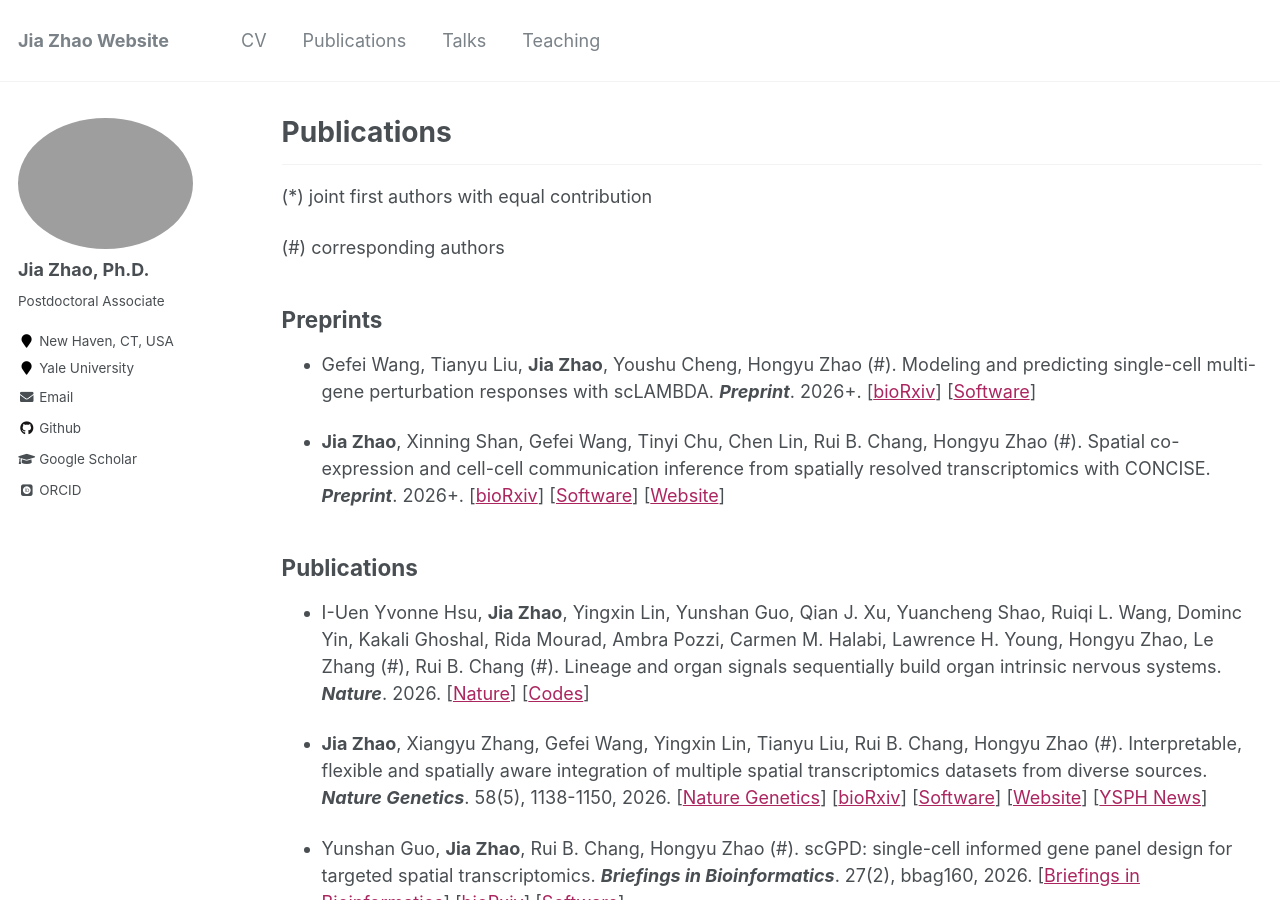
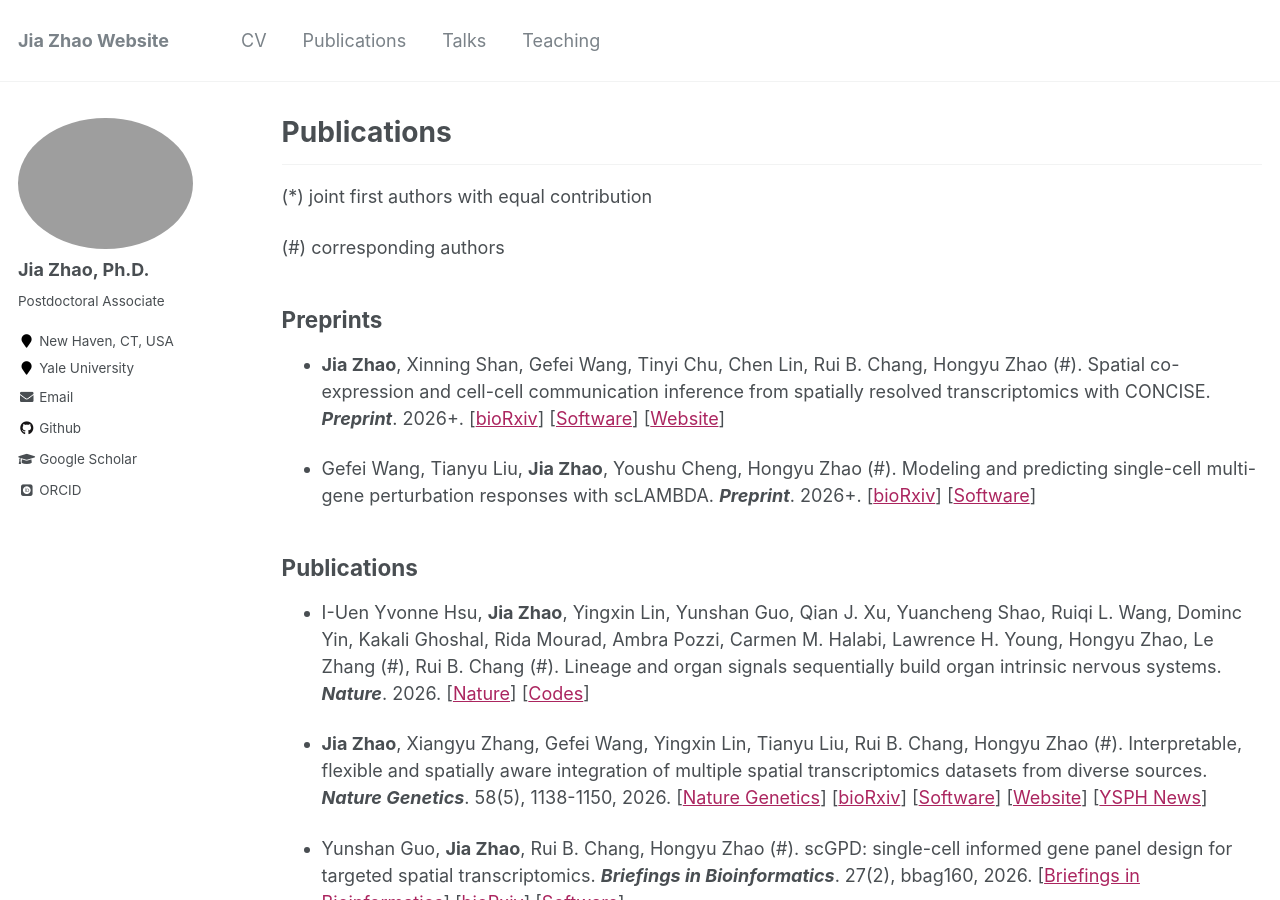
Before and after one commit to jiazhao97/jiazhao97.github.io, a Jekyll site: the page built from _pages/publications.md, in a window 1280 px wide and 900 px high. Built offline with Jekyll 4.4.1, drawn with Linux system fonts in a browser that asks for light colours; some web fonts are replaced.

```diff
--- a/_pages/publications.md
+++ b/_pages/publications.md
@@ -17,9 +17,9 @@ author_profile: true
 
 Preprints
 ------
+* **Jia Zhao**, Xinning Shan, Gefei Wang, Tinyi Chu, Chen Lin, Rui B. Chang, Hongyu Zhao (#). Spatial co-expression and cell-cell communication inference from spatially resolved transcriptomics with CONCISE. ***Preprint***. 2026+. \[[bioRxiv](https://doi.org/10.64898/2026.06.22.733860)\] \[[Software](https://github.com/jiazhao97/CONCISE)\] \[[Website](https://jiazhao97.github.io/CONCISE-tutorial/)\]
+
 * Gefei Wang, Tianyu Liu, **Jia Zhao**, Youshu Cheng, Hongyu Zhao (#). Modeling and predicting single-cell multi-gene perturbation responses with scLAMBDA. ***Preprint***. 2026+. \[[bioRxiv](https://doi.org/10.1101/2024.12.04.626878)\] \[[Software](https://github.com/gefeiwang/scLAMBDA)\]
-
-* **Jia Zhao**, Xinning Shan, Gefei Wang, Tinyi Chu, Chen Lin, Rui B. Chang, Hongyu Zhao (#). Spatial co-expression and cell-cell communication inference from spatially resolved transcriptomics with CONCISE. ***Preprint***. 2026+. \[[bioRxiv](https://doi.org/10.64898/2026.06.22.733860)\] \[[Software](https://github.com/jiazhao97/CONCISE)\] \[[Website](https://jiazhao97.github.io/CONCISE-tutorial/)\]
 
 
 Publications
```
